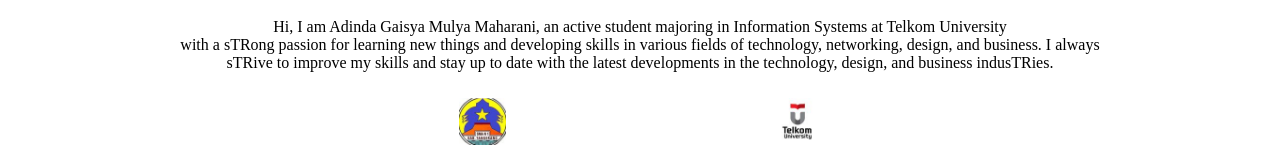
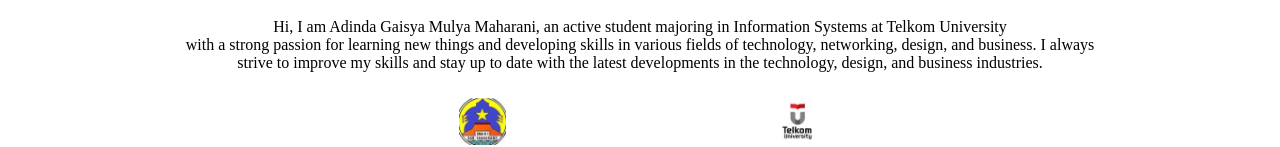
Before and after one commit to GaisyaA/WAD, a plain HTML site: page index.html in a window 1280 px wide. Shown: the part 377-524 px from the top of the page. Drawn offline with Linux system fonts and the light colour scheme.

Commit message:
first commit

```diff
--- a/index.html
+++ b/index.html
@@ -10,7 +10,7 @@
                 <TR>
                     <TD style = "text-align: center">
                          <h1> About Me! </h1>
-                         <p> Hi, I am Adinda Gaisya Mulya Maharani, an active student majoring in Information Systems at Telkom University <br> with a sTRong passion for learning new things and developing skills in various fields of technology, networking, design, and business. I always <br> sTRive to improve my skills and stay up to date with the latest developments in the technology, design, and business indusTRies. </p>
+                         <p> Hi, I am Adinda Gaisya Mulya Maharani, an active student majoring in Information Systems at Telkom University <br> with a strong passion for learning new things and developing skills in various fields of technology, networking, design, and business. I always <br> strive to improve my skills and stay up to date with the latest developments in the technology, design, and business industries. </p>
                     </TD>
                 </TR>
                 <TR style="height: 20px;"></TR>
```
